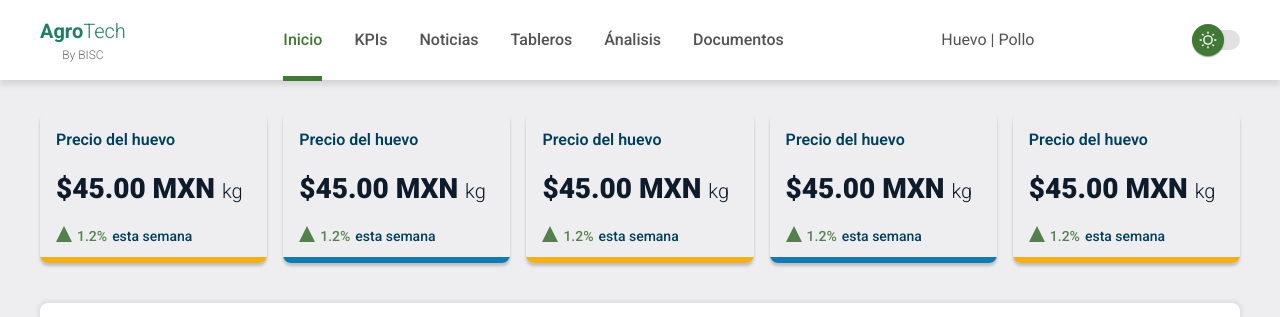
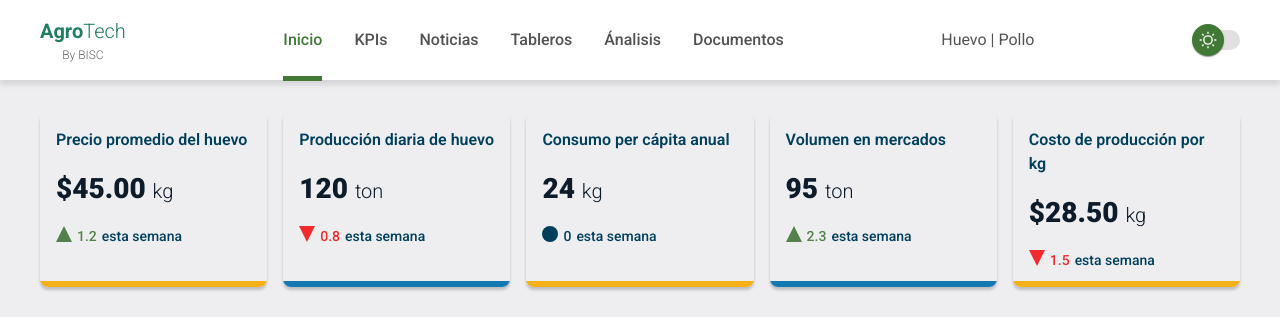
Before and after one commit to BramdonSantiago/agricultural-intelligence, a Next.js app: page / in a window 1280 px wide. Shown: the top 317 px of the page. Built offline with nearby package versions, Linux system fonts and the light colour scheme; grey boxes are pictures that could not be loaded.

Commit message:
ADD KPIs

```diff
--- a/src/app/components/KPICard/KPICard.module.css
+++ b/src/app/components/KPICard/KPICard.module.css
@@ -71,6 +71,19 @@
                 rotate: 180deg;
             }
         }
+        &.neutral {
+            .triangle {
+                border: 0;
+                width: 16px;
+                height: 16px;
+                background-color: currentColor;
+                border-radius: 50%;
+                -webkit-border-radius: 50%;
+                -moz-border-radius: 50%;
+                -ms-border-radius: 50%;
+                -o-border-radius: 50%;
+            }
+        }
     }
 }
 
--- a/src/app/components/KPICard/KPICard.tsx
+++ b/src/app/components/KPICard/KPICard.tsx
@@ -1,11 +1,16 @@
 import styles from "./KPICard.module.css"
 
-export function KPICard() {
-    return(
+export function KPICard({ title, value, unit, indicator, variation }) {
+    const indicatorClassMap = {
+        positive: styles.positive,
+        negative: styles.negative,
+        neutral: styles.neutral,
+    };
+    return (
         <div className={styles.KPI}>
-            <h3 className={styles.titleKPI}>Precio del huevo</h3>
-            <p className={styles.valueKPI}>$45.00 MXN <span>kg</span></p>
-            <p className={styles.indicatorKPI}><span className={`${styles.percentageKPI} ${styles.positive}`}><span className={styles.triangle}></span> 1.2% </span> esta semana</p>
+            <h3 className={styles.titleKPI}>{title}</h3>
+            <p className={styles.valueKPI}>{value} <span>{unit}</span></p>
+            <p className={styles.indicatorKPI}><span className={`${styles.percentageKPI} ${indicatorClassMap[indicator]}`}><span className={styles.triangle}></span>{variation}</span> esta semana</p>
         </div>
     )
 }
--- a/src/app/page.tsx
+++ b/src/app/page.tsx
@@ -1,16 +1,93 @@
+'use client';
+
 import Link from "next/link";
 import { KPICard } from "./components/KPICard/KPICard"
-import { NewsItem } from "./components/NewsItem/NewsItem"
+import { NewsItem } from "./components/NewsItem/NewsItem";
+import { useState, useEffect } from "react";
 
 export default function Home() {
+  const kpiData = [
+    {
+      titleKPI: "Precio promedio del huevo",
+      valueKPI: "$45.00",
+      unitKPI: "kg",
+      indicatorKPI: "positive",
+      variationKPI: 1.2,
+    },
+    {
+      titleKPI: "Producción diaria de huevo",
+      valueKPI: 120,
+      unitKPI: "ton",
+      indicatorKPI: "negative",
+      variationKPI: 0.8,
+    },
+    {
+      titleKPI: "Consumo per cápita anual",
+      valueKPI: 24,
+      unitKPI: "kg",
+      indicatorKPI: "neutral",
+      variationKPI: 0,
+    },
+    {
+      titleKPI: "Volumen en mercados",
+      valueKPI: 95,
+      unitKPI: "ton",
+      indicatorKPI: "positive",
+      variationKPI: 2.3,
+    },
+    {
+      titleKPI: "Costo de producción por kg",
+      valueKPI: "$28.50",
+      unitKPI: "kg",
+      indicatorKPI: "negative",
+      variationKPI: 1.5,
+    },
+  ];
+
+  // function getRandomVariation() {
+  //   // Simula cambio diario entre -1% y +1%
+  //   return parseFloat((Math.random() * 2 - 1).toFixed(2));
+  // }
+
+  // function getIndicator(variation) {
+  //   if (variation > 0) return "positive";
+  //   if (variation < 0) return "negative";
+  //   return "neutral";
+  // }
+
+
+  // const [kpis, setKpis] = useState(kpiData);
+
+  // useEffect(() => {
+  //   const interval = setInterval(() => {
+  //     setKpis((prevKpis) =>
+  //       prevKpis.map((kpi) => {
+  //         if (kpi.titleKPI.includes("Precio promedio del huevo")) {
+  //           const variation = getRandomVariation();
+  //           const indicator = getIndicator(variation);
+  //           const newValue = parseFloat(
+  //             (kpi.valueKPI * (1 + variation / 100)).toFixed(2)
+  //           );
+  //           return {
+  //             ...kpi,
+  //             valueKPI: newValue,
+  //             variationKPI: Math.abs(variation),
+  //             indicatorKPI: indicator,
+  //           };
+  //         }
+  //         return kpi; // resto no cambia
+  //       })
+  //     );
+  //   }, 3000); // cada 3 segundos
+  //   return () => clearInterval(interval);
+  // }, []);
+
   return (
     <main className="main-content py-6 px-6 xl:py-8 xl:px-10">
       <div className="xl:flex justify-between gap-4 mb-10">
-        <KPICard />
-        <KPICard />
-        <KPICard />
-        <KPICard />
-        <KPICard />
+        {kpiData.map((kpi, index) => (
+          <KPICard key={index} title={kpi.titleKPI} value={kpi.valueKPI} unit={kpi.unitKPI} indicator={kpi.indicatorKPI} variation={kpi.variationKPI} />
+        ))}
       </div>
       <div className="xl:grid grid-cols-12 gap-10 mb-10 news-and-embedded">
         <div className="col-span-4 col-news mb-4">
```
